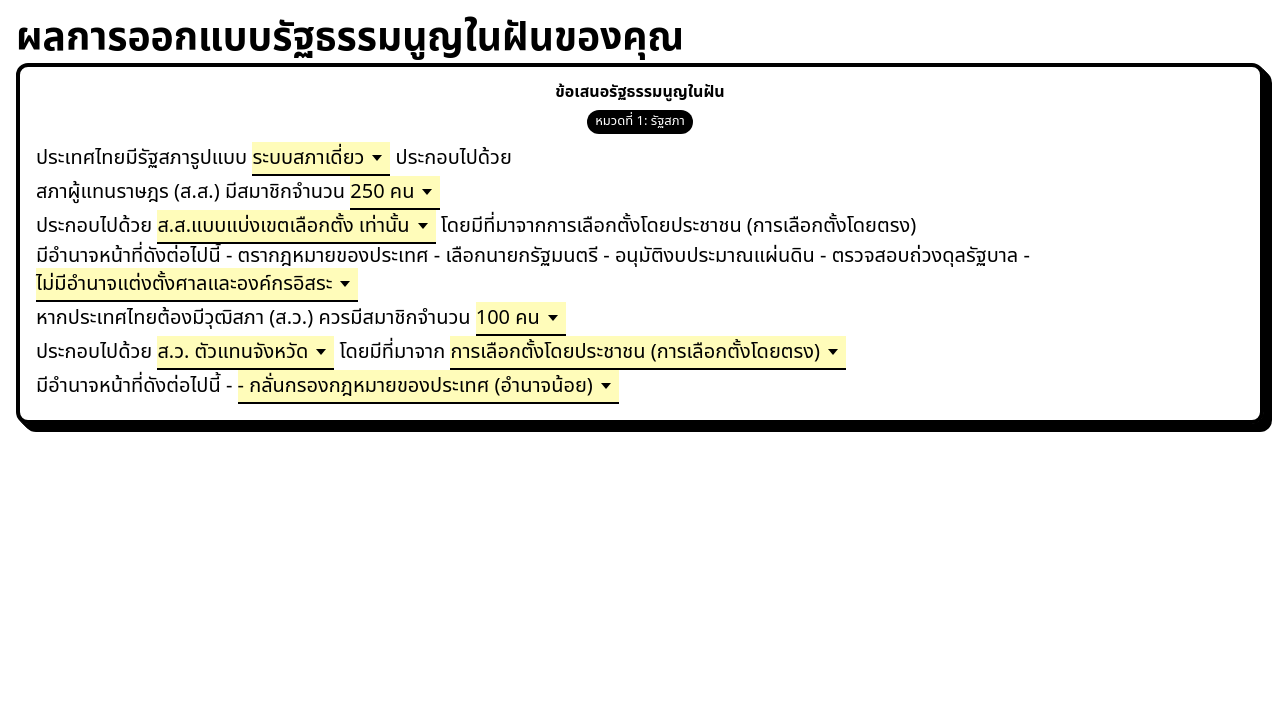
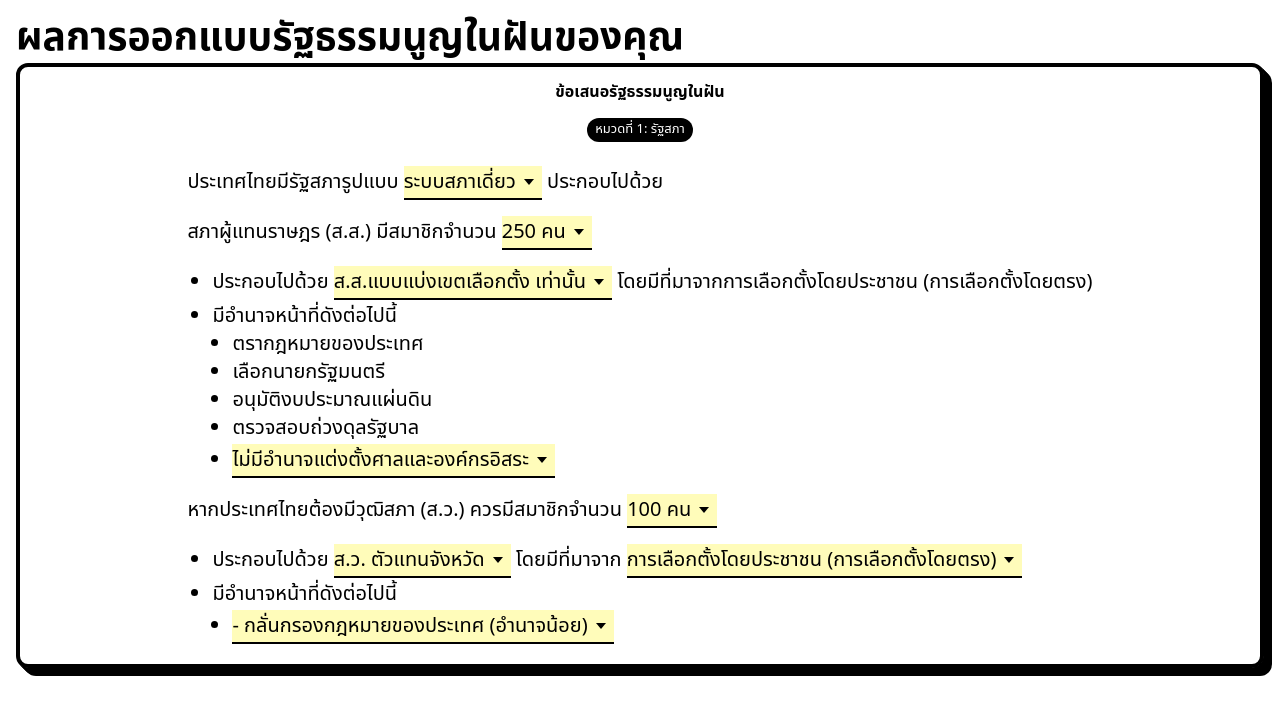
Before and after one commit to wevisdemo/conlab, a Next.js app: page /topics/1/result in a window 1280 px wide. Shown: the top 714 px of the page. Built offline with nearby package versions, Linux system fonts and the light colour scheme.

Commit message:
Correct result summary markdown style

```diff
--- a/components/result/dropdown.tsx
+++ b/components/result/dropdown.tsx
@@ -17,7 +17,7 @@ const Dropdown: FunctionComponent<DropdownProps> = ({
   return (
     <>
       <button
-        className="inline-flex flex-row items-center bg-yellow-150 py-1 border-b-2 border-black"
+        className="inline-flex flex-row text-left items-center bg-yellow-150 py-1 border-b-2 border-black"
         onClick={() => setIsOptionsOpened(true)}
       >
         {selectedOption.title}
--- a/components/result/result-summery.tsx
+++ b/components/result/result-summery.tsx
@@ -1,5 +1,9 @@
-import { FunctionComponent } from 'react';
+import { CSSProperties, FunctionComponent } from 'react';
 import ReactMarkdown from 'react-markdown';
+import {
+  NormalComponents,
+  SpecialComponents,
+} from 'react-markdown/src/ast-to-react';
 import { Result, ResultOption } from '../../data/topics';
 import Card from '../card';
 import Pill from '../pill';
@@ -41,22 +45,47 @@ const ResultSummary: FunctionComponent<ResultSummaryProps> = ({
   };
 
   return (
-    <Card className="flex flex-col items-center space-y-2">
+    <Card className="flex flex-col items-center">
       <h3 className="text-body-2 font-black">ข้อเสนอรัฐธรรมนูญในฝัน</h3>
-      <Pill className="text-small-1">
+      <Pill className="text-small-1 mt-4 mb-6">
         หมวดที่ {topicNumber}: {shortTitle}
       </Pill>
-      <div>
+
       <ReactMarkdown
+        skipHtml
+        className="test-left space-y-4"
         components={{
           code: renderDropdown,
+          ...markdownComponents,
         }}
       >
-          {resultTextMarkdown}
+        {
+          resultTextMarkdown.replaceAll?.(
+            '        ',
+            '  '
+          ) /* Stackedit indent with 8 spaces */
+        }
       </ReactMarkdown>
-      </div>
     </Card>
   );
 };
 
+const getIndentedListStyle = (depth: number): CSSProperties => ({
+  marginLeft: depth > 0 ? depth * 20 : 25,
+});
+
+const markdownComponents: Partial<NormalComponents & SpecialComponents> = {
+  ul: ({ children, depth }) => (
+    <ul style={getIndentedListStyle(depth)}>{children}</ul>
+  ),
+  ol: ({ children, depth }) => (
+    <ol style={getIndentedListStyle(depth)}>{children}</ol>
+  ),
+  li: ({ children, ordered }) => (
+    <li className={`my-1 ${ordered ? 'list-decimal' : 'list-disc'}`}>
+      {children}
+    </li>
+  ),
+};
+
 export default ResultSummary;
```
Also changed, not shown: 1 other file (tests, documents, lock files or other folders). Lines whose indentation alone changed are shown as unchanged.
